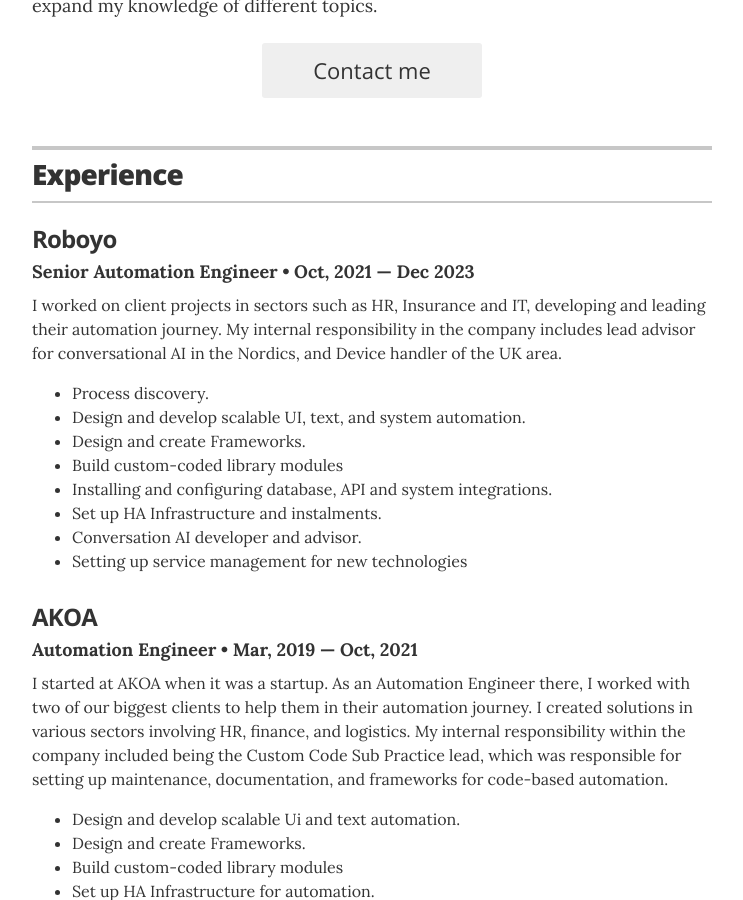
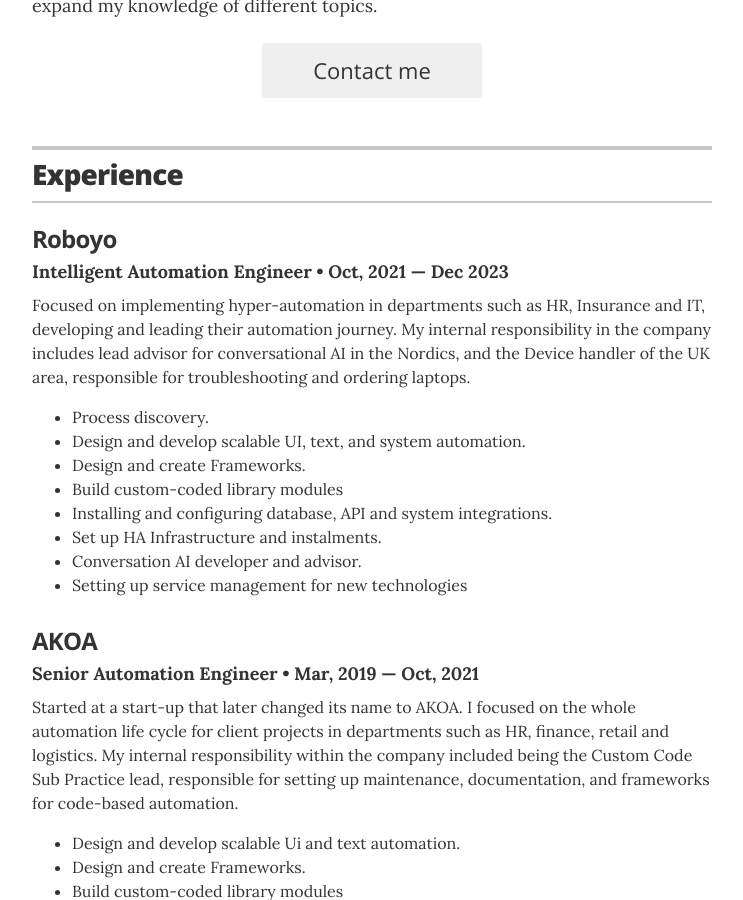
Before and after one commit to annawestin/annawestin.github.io, a Jekyll site: the page built from index.html, in a window 1280 px wide and 900 px high, scrolled down 611 px. Shown: the whole window, without its empty margins (268-1011 px from the left). Built offline with Jekyll 4.4.1, drawn with Linux system fonts in a browser that asks for light colours.

Commit message:
Update experience.yml

```diff
--- a/_data/experience.yml
+++ b/_data/experience.yml
@@ -1,18 +1,18 @@
 # Jobs
-# Senior Automation Engineer
+# Intelligent Automation Engineer
 - company: Roboyo
   Website: https://roboyo.global
-  position: Senior Automation Engineer
+  position: Intelligent Automation Engineer
   duration: Oct, 2021 &mdash; Dec 2023
-  summary: I worked on client projects in sectors such as HR, Insurance and IT, developing and leading their automation journey. My internal responsibility in the company includes lead advisor for conversational AI in the Nordics, and Device handler of the UK area.<ul class="resume-item-list"><li>Process discovery.</li><li>Design and develop scalable UI, text, and system automation. </li><li>Design and create Frameworks.</li><li>Build custom-coded library modules</li><li>Installing and configuring database, API and system integrations.</li><li>Set up HA Infrastructure and instalments.</li><li>Conversation AI developer and advisor.</li><li>Setting up service management for new technologies</li>
+  summary: Focused on implementing hyper-automation in departments such as HR, Insurance and IT, developing and leading their automation journey. My internal responsibility in the company includes lead advisor for conversational AI in the Nordics, and the Device handler of the UK area, responsible for troubleshooting and ordering laptops.<ul class="resume-item-list"><li>Process discovery.</li><li>Design and develop scalable UI, text, and system automation. </li><li>Design and create Frameworks.</li><li>Build custom-coded library modules</li><li>Installing and configuring database, API and system integrations.</li><li>Set up HA Infrastructure and instalments.</li><li>Conversation AI developer and advisor.</li><li>Setting up service management for new technologies</li>
 
 
-# Automation Engineer
+# Senior Automation Engineer
 - company: AKOA
   Website: https://akoa.com
-  position: Automation Engineer
+  position: Senior Automation Engineer
   duration: Mar, 2019 &mdash; Oct, 2021
-  summary: I started at AKOA when it was a startup. As an Automation Engineer there, I worked with two of our biggest clients to help them in their automation journey. I created solutions in various sectors involving HR, finance, and logistics. My internal responsibility within the company included being the Custom Code Sub Practice lead, which was responsible for setting up maintenance, documentation, and frameworks for code-based automation.<ul class="resume-item-list"><li>Design and develop scalable Ui and text automation.</li><li>Design and create Frameworks.</li><li>Build custom-coded library modules</li><li>Set up HA Infrastructure for automation.</li><li>Build NN classifiers from TensorFlow library</li><li>Conversational Assistant and RPA integration with chat apps</li><li>Custom Code Sub-practice lead responsible for projects involving CI/CD pipeline</li>
+  summary: Started at a start-up that later changed its name to AKOA. I focused on the whole automation life cycle for client projects in departments such as HR, finance, retail and logistics. My internal responsibility within the company included being the Custom Code Sub Practice lead, responsible for setting up maintenance, documentation, and frameworks for code-based automation.<ul class="resume-item-list"><li>Design and develop scalable Ui and text automation.</li><li>Design and create Frameworks.</li><li>Build custom-coded library modules</li><li>Set up HA Infrastructure for automation.</li><li>Build NN classifiers from TensorFlow library</li><li>Conversational Assistant and RPA integration with chat apps</li><li>Custom Code Sub-practice lead responsible for projects involving CI/CD pipeline</li>
 
 
 # Web Developer & Research assistant
```
